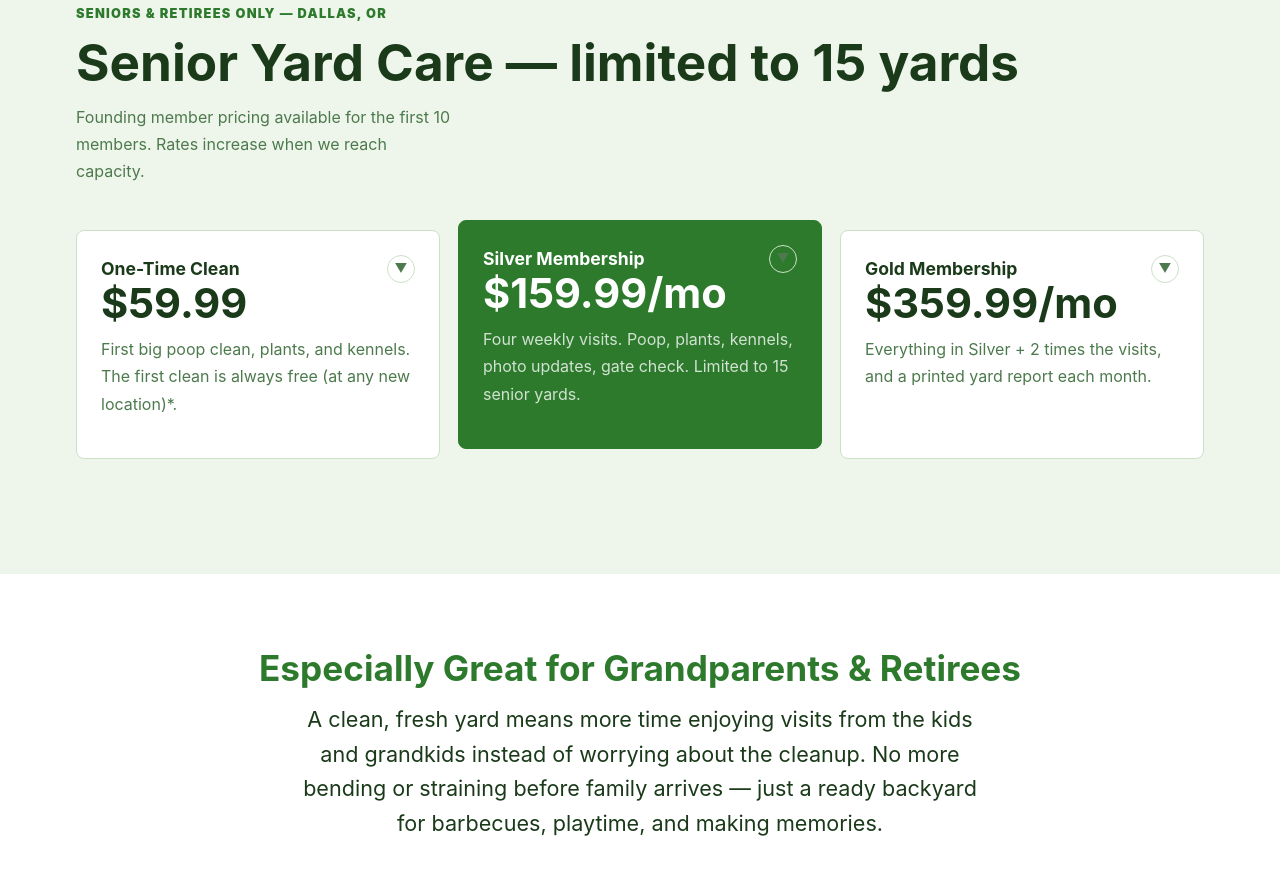
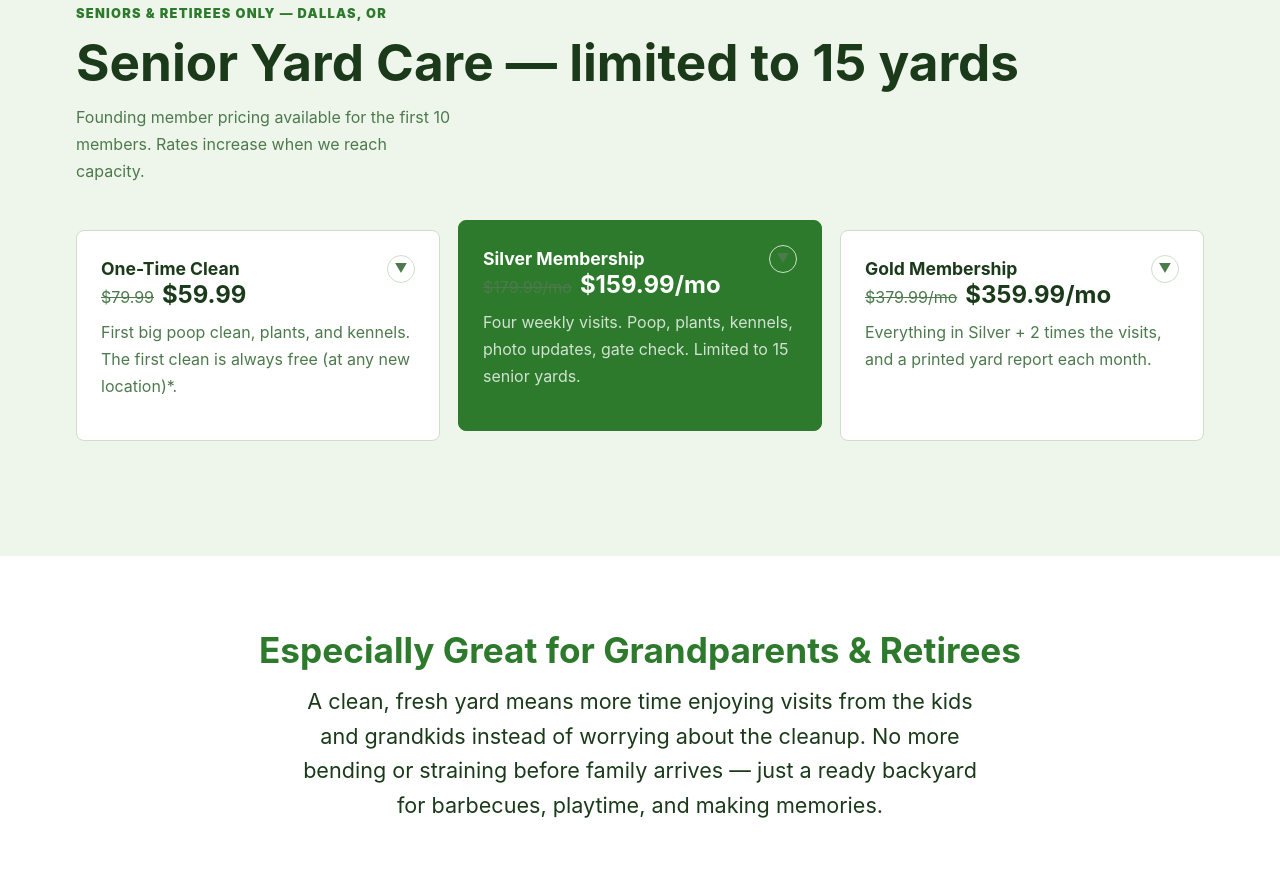
Before and after one commit to ZephLbusiness/popsyard-com, a website: page index.html in a window 1280 px wide. Shown: the part 1588-2480 px from the top of the page. Drawn offline with Linux system fonts and the light colour scheme.

Commit message:
Pricing: add was/now compare-at display across all pages
- One-Time: was .99 now .99
- Silver: was .99 now .99
- Gold: was .99 now .99
- Updates script.js pricing data, cardHtml renderer, index.html, book.html

```diff
--- a/index.html
+++ b/index.html
@@ -79,9 +79,9 @@
           </div>
         </div>
         <div class="price-grid" data-section="pricing">
-          <article><h3>One-Time Clean</h3><strong>$59.99</strong><p>The first clean is always free (at any new location)*. Poop scoop, plants, kennels &mdash; try us once and see.</p></article>
-          <article class="featured"><h3>Silver Membership</h3><strong>$159.99<span style="font-size:1rem;font-weight:400">/mo</span></strong><p>Four weekly visits. Poop, plants, kennels, photo updates, gate check. Limited to 15 yards.</p></article>
-          <article><h3>Gold Membership</h3><strong>$359.99<span style="font-size:1rem;font-weight:400">/mo</span></strong><p>Everything in Silver + 2 times the visits, and a printed yard report each month.</p></article>
+          <article><h3>One-Time Clean</h3><div style="display:flex;align-items:baseline;gap:8px;flex-wrap:wrap;margin-bottom:8px"><span style="font-size:1rem;text-decoration:line-through;color:var(--muted)">$79.99</span><strong style="font-size:1.8rem;color:var(--green-dark)">$59.99</strong></div><p>The first clean is always free (at any new location)*. Poop scoop, plants, kennels &mdash; try us once and see.</p></article>
+          <article class="featured"><h3>Silver Membership</h3><div style="display:flex;align-items:baseline;gap:8px;flex-wrap:wrap;margin-bottom:8px"><span style="font-size:1rem;text-decoration:line-through;color:var(--muted)">$179.99/mo</span><strong style="font-size:1.8rem;color:var(--green-dark)">$159.99<span style="font-size:1rem;font-weight:400">/mo</span></strong></div><p>Four weekly visits. Poop, plants, kennels, photo updates, gate check. Limited to 15 yards.</p></article>
+          <article><h3>Gold Membership</h3><div style="display:flex;align-items:baseline;gap:8px;flex-wrap:wrap;margin-bottom:8px"><span style="font-size:1rem;text-decoration:line-through;color:var(--muted)">$379.99/mo</span><strong style="font-size:1.8rem;color:var(--green-dark)">$359.99<span style="font-size:1rem;font-weight:400">/mo</span></strong></div><p>Everything in Silver + 2 times the visits, and a printed yard report each month.</p></article>
         </div>
       </section>
 
--- a/script.js
+++ b/script.js
@@ -55,7 +55,7 @@ const concepts = {
         "Plant & garden watering",
         "Kennel cleaning & hose-down",
         "The first clean is always free (at any new location)*",
-      ]],
+      ], "$79.99"],
       ["Silver Membership", "$159.99/mo", "Four weekly visits. Poop, plants, kennels, photo updates, gate check. Limited to 15 senior yards.", [
         "4 weekly visits per month",
         "Poop scooping every single visit",
@@ -64,13 +64,13 @@ const concepts = {
         "Photo sent to your email after every visit",
         "Gate check & lock confirmation",
         "Pays for 3 weeks, gets 1 extra free",
-      ]],
+      ], "$179.99/mo"],
       ["Gold Membership", "$359.99/mo", "Everything in Silver + 2 times the visits, and a printed yard report each month.", [
         "Everything in Silver Membership",
         "Double the regular visits — 2 per week",
         "Printed monthly yard report",
         "First available appointment priority",
-      ]],
+      ], "$379.99/mo"],
     ],
     carouselLabel: "Local dogs on our cleanup route",
     dogCarousel: [
@@ -98,7 +98,7 @@ function cardHtml(items, type) {
           <h3 style="margin:0">${item[0]}</h3>
           ${details.length ? `<button class="pricing-toggle" onclick="togglePricingDetails(this)" style="background:none;border:1px solid var(--line);border-radius:50%;width:28px;height:28px;cursor:pointer;font-size:0.8rem;display:grid;place-items:center;flex-shrink:0;color:var(--muted)">\u25BC</button>` : ""}
         </div>
-        <strong>${item[1]}</strong>
+        ${item[4] ? `<div style="display:flex;align-items:baseline;gap:8px;flex-wrap:wrap"><span style="font-size:1rem;text-decoration:line-through;color:var(--muted)">${item[4]}</span><strong style="font-size:1.5rem">${item[1]}</strong></div>` : `<strong>${item[1]}</strong>`}
         <p>${item[2]}</p>
         ${detailsHtml}
       </article>`;
```
Also changed, not shown: book.html (+5 -5 lines).
